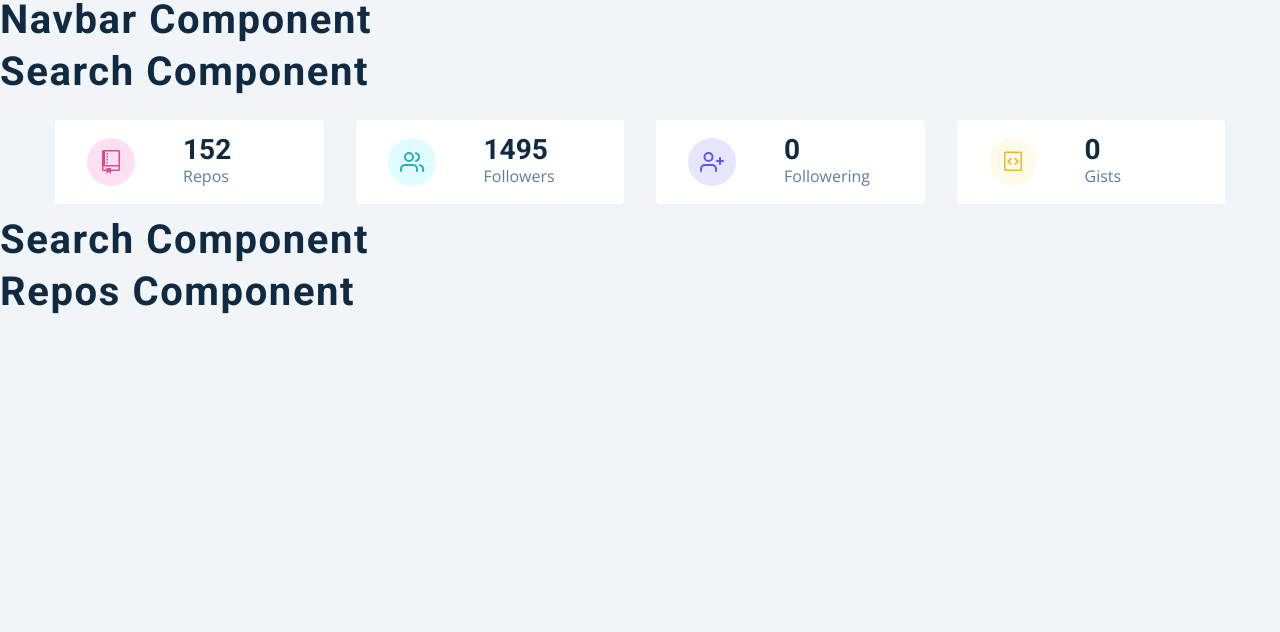
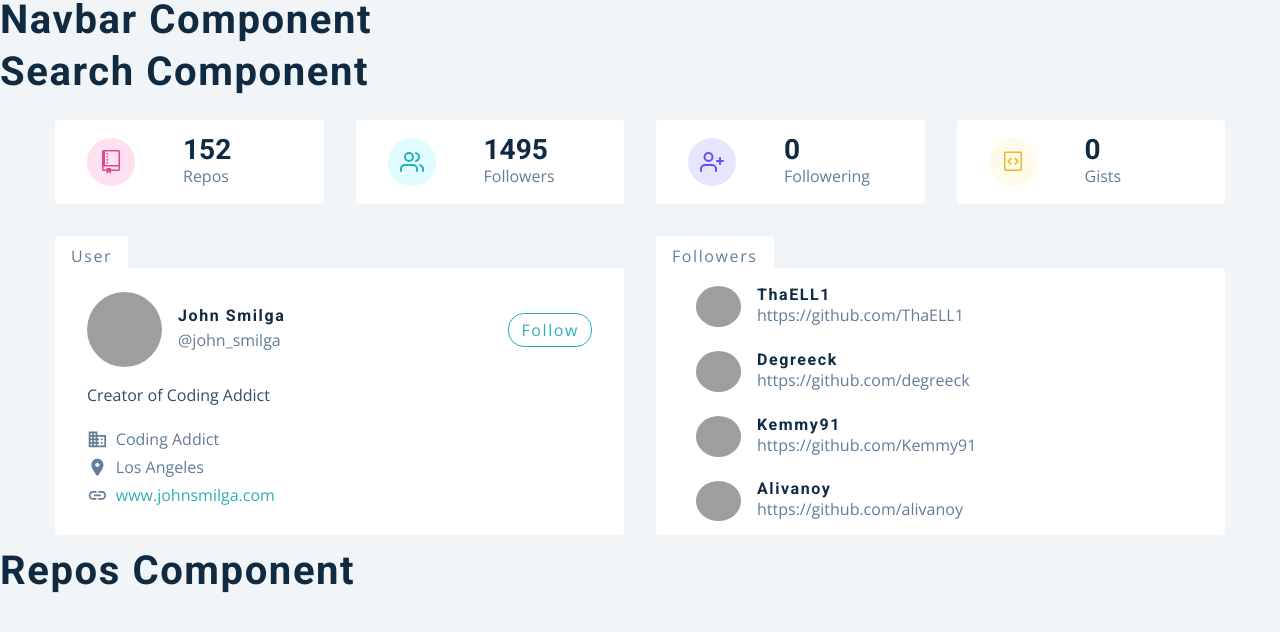
Before and after one commit to chianglynn/react-tutorial-and-projects, a React (Create React App) app in the folder 24-github-search-users/: page / in a window 1280 px wide. Shown: the top 632 px of the page. Built offline with nearby package versions, Linux system fonts and the light colour scheme; grey boxes are pictures that could not be loaded.

Commit message:
Set up user section

```diff
--- a/24-github-search-users/src/components/Card.js
+++ b/24-github-search-users/src/components/Card.js
@@ -2,8 +2,29 @@
 import { GithubContext } from '../context/context';
 import styled from 'styled-components';
 import { MdBusiness, MdLocationOn, MdLink } from 'react-icons/md';
+
 const Card = () => {
-  return <h2>card component</h2>;
+  const { githubUser } = React.useContext(GithubContext);
+  const { avatar_url, html_url, name, company, blog, location, bio, twitter_username } = githubUser;
+
+  return (
+    <Wrapper>
+      <header>
+        <img src={avatar_url} alt={name} />
+        <div>
+          <h4>{name}</h4>
+          <p>@{twitter_username || 'n/a'}</p>
+        </div>
+        <a href={html_url}>follow</a>
+      </header>
+      <p className="bio">{bio || 'n/a'}</p>
+      <div className="links">
+        <p><MdBusiness />{company || 'n/a'}</p>
+        <p><MdLocationOn />{location || 'n/a'}</p>
+        <a href={`https://${blog}`} target="_blank" rel="noopener noreferrer"><MdLink />{blog || 'n/a'}</a>
+      </div>
+    </Wrapper>
+  );
 };
 const Wrapper = styled.article`
   background: var(--clr-white);
--- a/24-github-search-users/src/components/Followers.js
+++ b/24-github-search-users/src/components/Followers.js
@@ -3,7 +3,26 @@
 import styled from 'styled-components';
 
 const Followers = () => {
-  return <h2>followers component</h2>;
+  const { followers } = React.useContext(GithubContext);
+
+  return (
+    <Wrapper>
+      <div className="followers">
+        {followers.map((follower, index) => {
+          const { login, avatar_url: img, html_url } = follower;
+          return (
+            <article key={index}>
+              <img src={img} alt={login} />
+              <div>
+                <h4>{login}</h4>
+                <a href={`http://${html_url}`} target="_blank" rel="noopener noreferrer">{html_url}</a>
+              </div>
+            </article>
+          );
+        })}
+      </div>
+    </Wrapper>
+  );
 };
 
 const Wrapper = styled.article`
--- a/24-github-search-users/src/components/User.js
+++ b/24-github-search-users/src/components/User.js
@@ -2,8 +2,16 @@
 import styled from 'styled-components';
 import Card from './Card';
 import Followers from './Followers';
+
 const User = () => {
-  return <h2>search component</h2>;
+  return (
+    <section className="section">
+      <Wrapper className="section-center">
+        <Card />
+        <Followers />
+      </Wrapper>
+    </section>
+  );
 };
 
 const Wrapper = styled.div`
```
